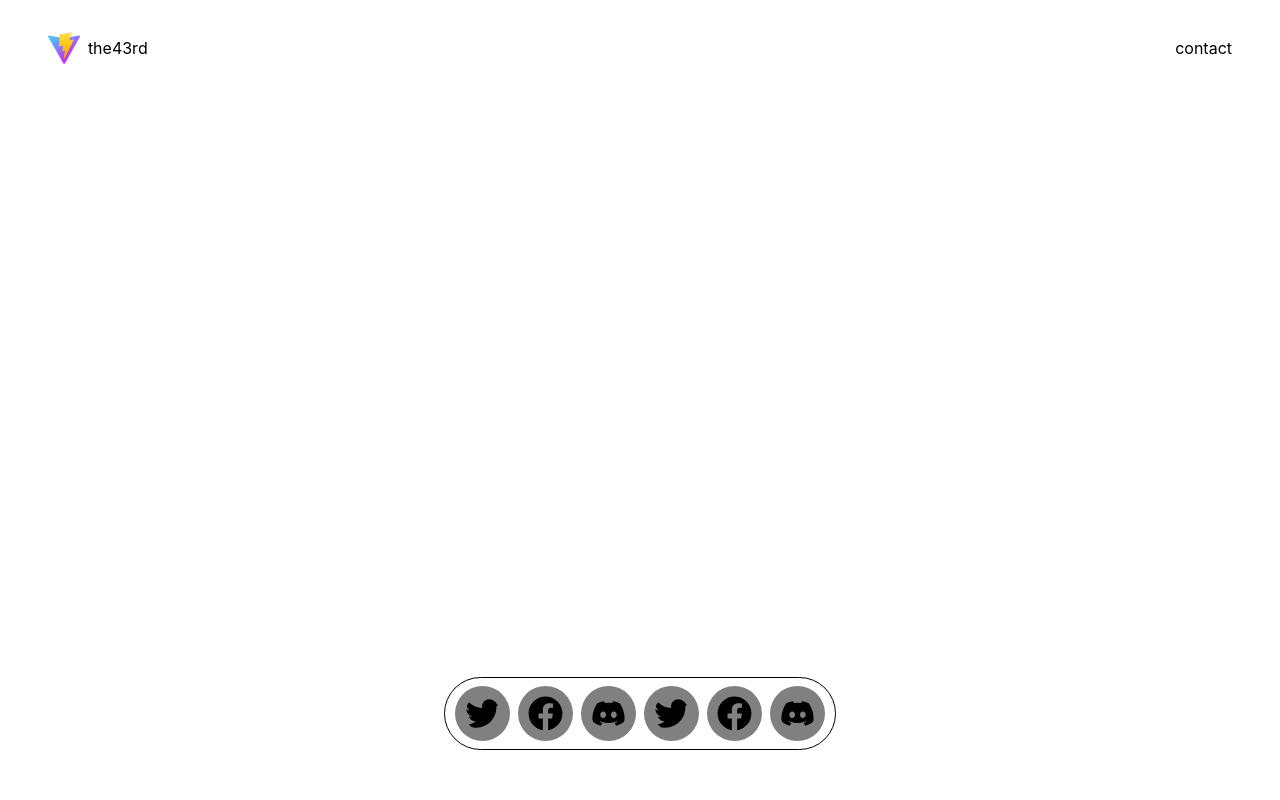
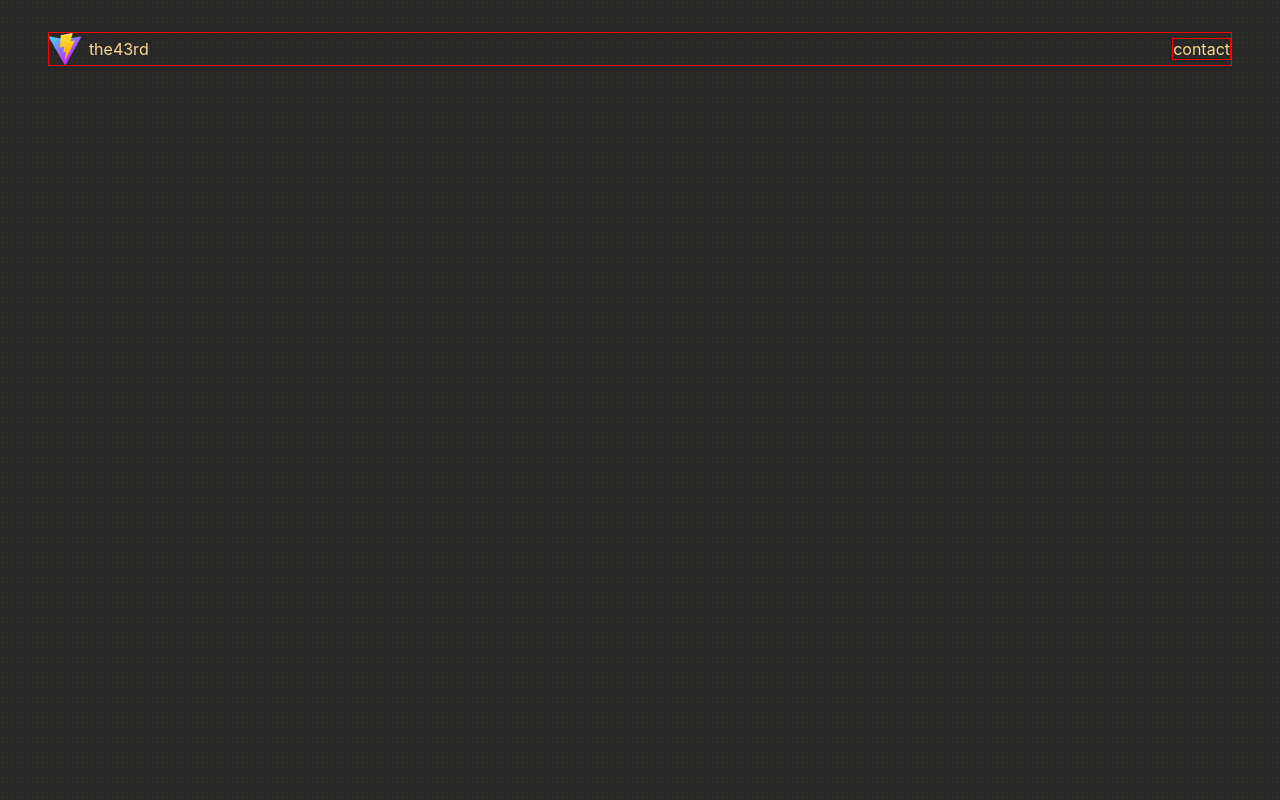
Before and after one commit to notRadioOpaque/the43rd.dev, a React (Vite) app: page / in a window 1280 px wide. Built offline with nearby package versions, Linux system fonts and the light colour scheme.

Commit message:
removed the docker component

```diff
--- a/src/App.jsx
+++ b/src/App.jsx
@@ -1,11 +1,7 @@
-import { FaDiscord, FaFacebook, FaTwitter } from "react-icons/fa";
-import { IconContext } from "react-icons";
-
 function App() {
 	return (
 		<div className="app">
 			<Header />
-      <Docker />
 		</div>
 	);
 }
@@ -25,52 +21,52 @@ function Header() {
 	);
 }
 
-function Docker() {
-  return (
-    <div className="docker">
-      <ul className="docker-list">
-        <DockItem>
-          <FaTwitter />
-        </DockItem>
-        <DockItem>
-          <FaFacebook />
-        </DockItem>
-        <DockItem>
-          <FaDiscord />
-        </DockItem>
-        <DockItem>
-          <FaTwitter />
-        </DockItem>
-        <DockItem>
-          <FaFacebook />
-        </DockItem>
-        <DockItem>
-          <FaDiscord />
-        </DockItem>
-      </ul>
-    </div>
-  );
-}
+export default App;
 
-function DockItem({ children }) {
-  return (
-    <li className="dock-item">
-      <IconContext.Provider
-        value={{
-          style: {
-            fontSize: "35px",
-            color: "#000",
-            padding: "10px",
-            borderRadius: "50%",
-            display: "block",
-            background: "grey",
-          },
-        }}
-      >
-        <div>{children}</div>
-      </IconContext.Provider>
-    </li>
-  );
-}
+// function Docker() {
+//   return (
+//     <div className="docker">
+//       <ul className="docker-list">
+//         <DockItem>
+//           <FaTwitter />
+//         </DockItem>
+//         <DockItem>
+//           <FaFacebook />
+//         </DockItem>
+//         <DockItem>
+//           <FaDiscord />
+//         </DockItem>
+//         <DockItem>
+//           <FaTwitter />
+//         </DockItem>
+//         <DockItem>
+//           <FaFacebook />
+//         </DockItem>
+//         <DockItem>
+//           <FaDiscord />
+//         </DockItem>
+//       </ul>
+//     </div>
+//   );
+// }
 
-export default App;
+// function DockItem({ children }) {
+//   return (
+//     <li className="dock-item">
+//       <IconContext.Provider
+//         value={{
+//           style: {
+//             fontSize: "35px",
+//             color: "#000",
+//             padding: "10px",
+//             borderRadius: "50%",
+//             display: "block",
+//             background: "grey",
+//           },
+//         }}
+//       >
+//         <div>{children}</div>
+//       </IconContext.Provider>
+//     </li>
+//   );
+// }
--- a/src/index.css
+++ b/src/index.css
@@ -1,5 +1,6 @@
 :root {
   font-family: Inter, system-ui, Avenir, Helvetica, Arial, sans-serif;
+
   /* line-height: 1.5;
   font-weight: 400;
 
@@ -15,19 +16,34 @@
 }
 
 * {
-  /* box-sizing: border-box; */
+  box-sizing: border-box;
   margin: 0;
   padding: 0;
 }
 
+body {
+  height: 100%;
+    background-color: #fff;
+    background-image:linear-gradient(#434343, #282828);
+    position: relative;
+    z-index: 1;
+}
+
 .app {
   padding: 2em 3em;
+  height:100vh;
+  background-color: #282828;
+  opacity: 1;
+  background-image: radial-gradient(rgba(101, 74, 7, .5) 0.25px, #282828 0.25px);
+  background-size: 5px 5px;
+  color: #f8db93;
 }
 
 .header {
   display: flex;
   justify-content: space-between;
   align-items: center;
+  border: 1px solid red;
 }
 
 .logo {
@@ -36,7 +52,19 @@
   gap: 0.5em;
 }
 
-.docker {
+.contact {
+  display: flex;
+  justify-content: space-between;
+  align-items: center;
+  border: 1px solid red;
+}
+
+.theme {
+  border: 1px solid red;
+  margin-left: 1em;
+}
+
+/* .docker {
   border: 1px solid #000;
   border-radius: 40px;
   position: absolute;
@@ -54,8 +82,4 @@
   list-style: none;
   border-radius: 20px;
   gap: 0.5em;
-}
-
-/* .dock-item {
-
 } */
```
Lines whose indentation alone changed are shown as unchanged.
